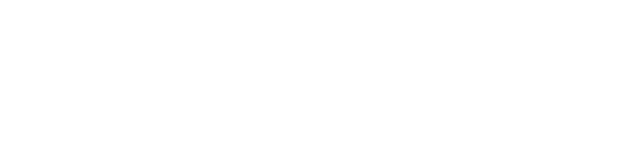
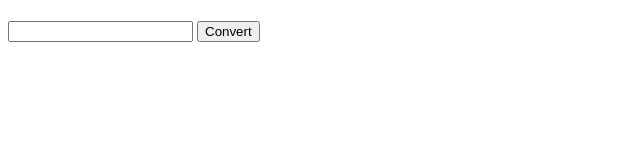
Before and after one commit to swimbob16/swimbob16-converter, a website: page index.html in a window 1280 px wide. Shown: the whole page, without its empty margins (0-640 px from the left). Drawn offline with Linux system fonts and the light colour scheme.

Commit message:
Update starter HTML.

```diff
--- a/index.html
+++ b/index.html
@@ -5,11 +5,26 @@
   <meta charset="UTF-8">
   <meta name="viewport" content="width=device-width, initial-scale=1.0">
   <meta http-equiv="X-UA-Compatible" content="ie=edge">
-  <title>CIS 177 Boilerplate</title>
+  <!-- TODO: Update this title. -->
+  <title>Converter</title>
   <link rel="stylesheet" href="styles.css">
 </head>
 
 <body>
+  <h1>
+    <!-- TODO: Add appropriate title here to match <title> above. -->
+  </h1>
+  <form action="#" method="get">
+    <label for="number">
+      <!-- Add instructions here to make it clear for user. -->
+    </label>
+    <input id="number" type="number" name="number">
+    <input type="submit" value="Convert">
+  </form>
+
+  <p>
+    <!-- Insert message about conversion here. -->
+  </p>
   <script src="scripts.js"></script>
 </body>
 
```
